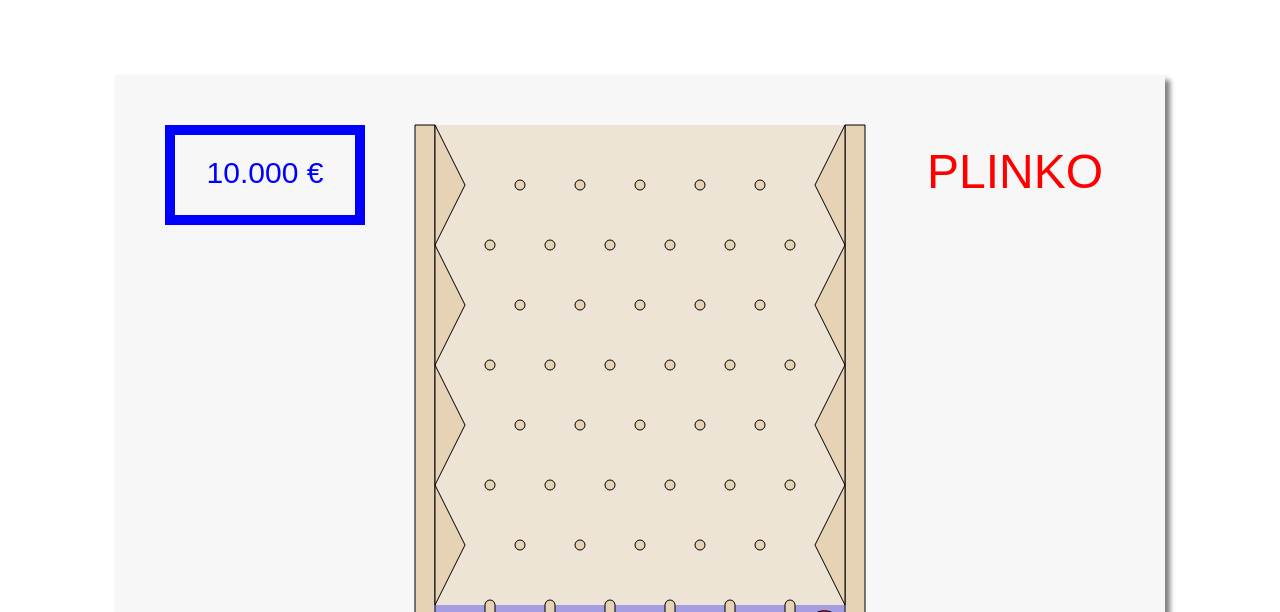
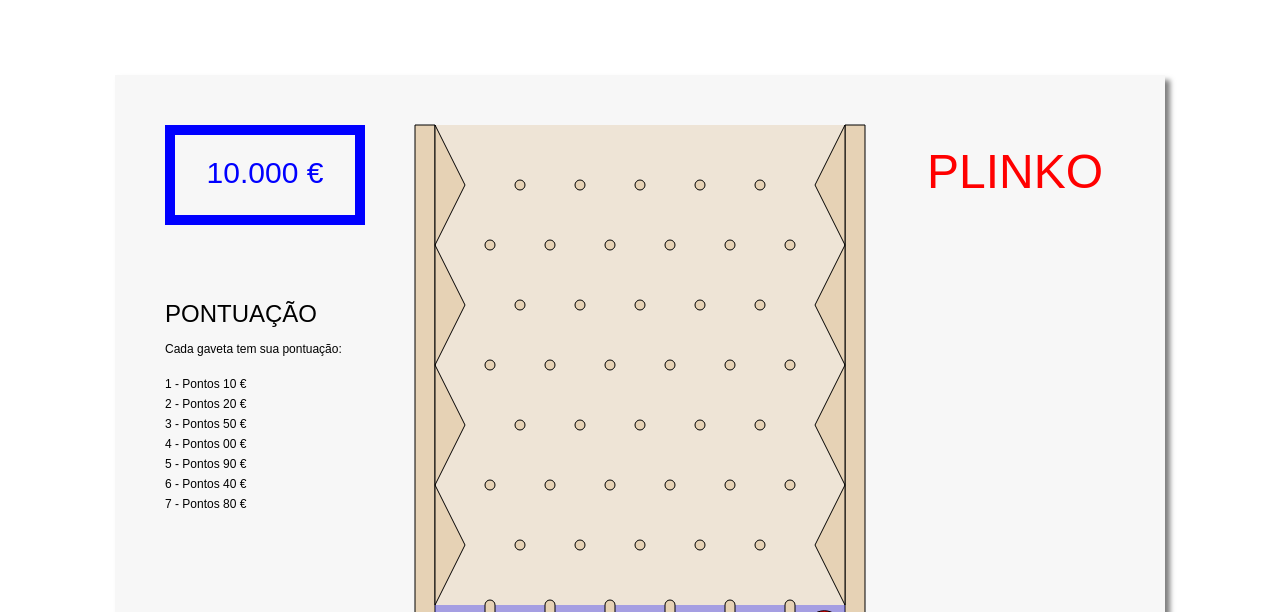
Before and after one commit to filipergues/plinko, a plain HTML site: page index.html in a window 1280 px wide. Shown: the top 612 px of the page. Drawn offline with Linux system fonts and the light colour scheme.

Commit message:
INCLUSAO TEXTO COM REGRAS PONTUACAO

```diff
--- a/index.html
+++ b/index.html
@@ -20,6 +20,7 @@
     <script src="./js/divisoria.js"></script>
     <script src="./js/pontuacao.js"></script>
     <script src="./js/texto.js"></script>
+    <script src="./js/regras.js"></script>
     <script src="./js/disco.js"></script>
     <script src="./js/pino.js"></script>
     <script src="./js/controlo.js"></script>
--- a/js/main.js
+++ b/js/main.js
@@ -109,6 +109,14 @@ function drawTexto(texto) {
   texto.x = cx + largura / 2 + 50;
   texto.y = cy - altura / 2;
   texto.draw(context);
+}
+
+// Texto com regras do jogo
+var regras = new Regras(200, 200, "black");
+function drawRegras(regras) {
+  regras.x = 50;
+  regras.y = 150;
+  regras.draw(context);
 }
 
 // Cria disco com raio 18 e cor vermelha
@@ -240,6 +248,7 @@ function checkBoundaries() {
   pinos.forEach(drawPinos);
   drawPontuacao(pontuacao);
   drawTexto(texto);
+  drawRegras(regras);
   drawDisco(disco);
 })();
 
--- /dev/null
+++ b/js/regras.js
@@ -0,0 +1,42 @@
+function Regras(largura, altura, color) {
+  if (color === undefined) {
+    color = "blue";
+  }
+  this.x = 0;
+  this.y = 0;
+  this.largura = largura;
+  this.altura = altura;
+  this.color = utils.parseColor(color);
+  this.lineWidth = 1;
+}
+
+Regras.prototype.draw = function (context) {
+  context.save();
+  context.translate(this.x, this.y);
+  context.fillStyle = this.color;
+  context.beginPath();
+  context.font = "24px Arial";
+  context.textAlign = "start";
+  context.textBaseline = "middle";
+  context.fillText("PONTUAÇÃO", 0, this.altura / 2 - 10);
+  context.closePath();
+
+  context.beginPath();
+  context.font = "12px Arial";
+  context.textAlign = "start";
+  context.textBaseline = "middle";
+  context.fillText("Cada gaveta tem sua pontuação:", 0, this.altura / 2 + 25);
+  context.fillText("1 - Pontos 10 €", 0, this.altura / 2 + 60);
+  context.fillText("2 - Pontos 20 €", 0, this.altura / 2 + 80);
+  context.fillText("3 - Pontos 50 €", 0, this.altura / 2 + 100);
+  context.fillText("4 - Pontos 00 €", 0, this.altura / 2 + 120);
+  context.fillText("5 - Pontos 90 €", 0, this.altura / 2 + 140);
+  context.fillText("6 - Pontos 40 €", 0, this.altura / 2 + 160);
+  context.fillText("7 - Pontos 80 €", 0, this.altura / 2 + 180);
+  context.closePath();
+
+  if (this.lineWidth > 0) {
+    context.stroke();
+  }
+  context.restore();
+};
```
